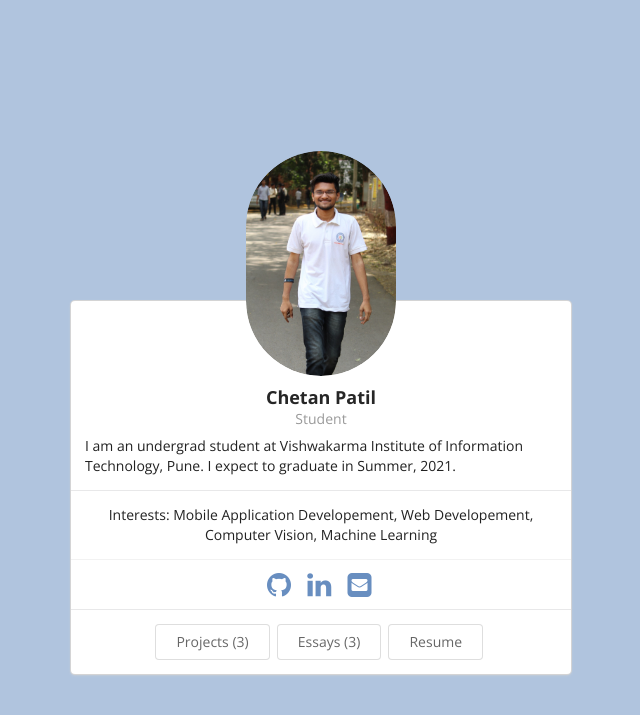
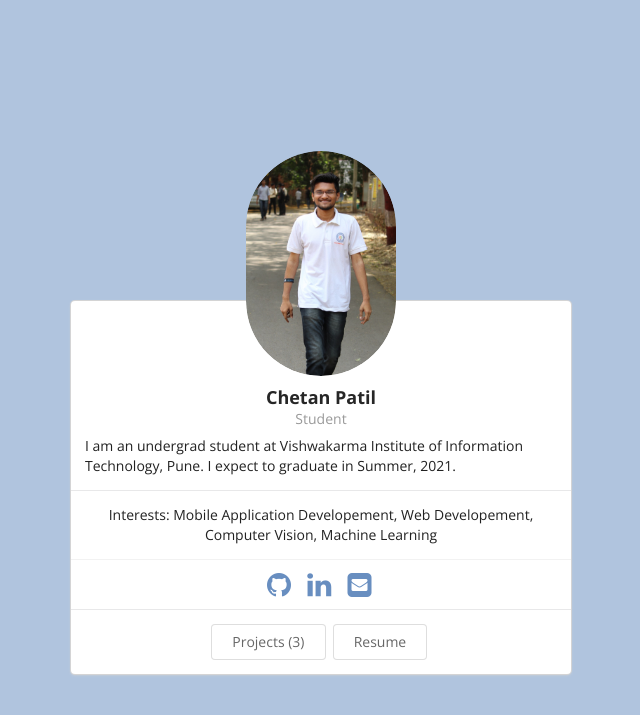
Before and after one commit to beinganonymous/beinganonymous.github.io, a Jekyll site: the page built from index.html, in a window 1280 px wide. Shown: the top 715 px of the page, without its empty margins (319-959 px from the left). Built offline with Jekyll 4.4.1, drawn with Linux system fonts in a browser that asks for light colours.

Commit message:
Update theme-home-builtin-1.html

```diff
--- a/_includes/theme-home-builtin-1.html
+++ b/_includes/theme-home-builtin-1.html
@@ -41,9 +41,6 @@
         <a href="{{ site.baseurl}}/projects/">
           <button class="ui basic button">Projects ({{ num_projects }})</button>
         </a>
-        <a href="{{ site.baseurl}}/essays/">
-          <button class="ui basic button">Essays ({{ num_essays }})</button>
-        </a>
         <a href="{{ site.baseurl}}/bio/">
           <button class="ui basic button">{{ site.bio-page-label }}</button>
         </a>
```
